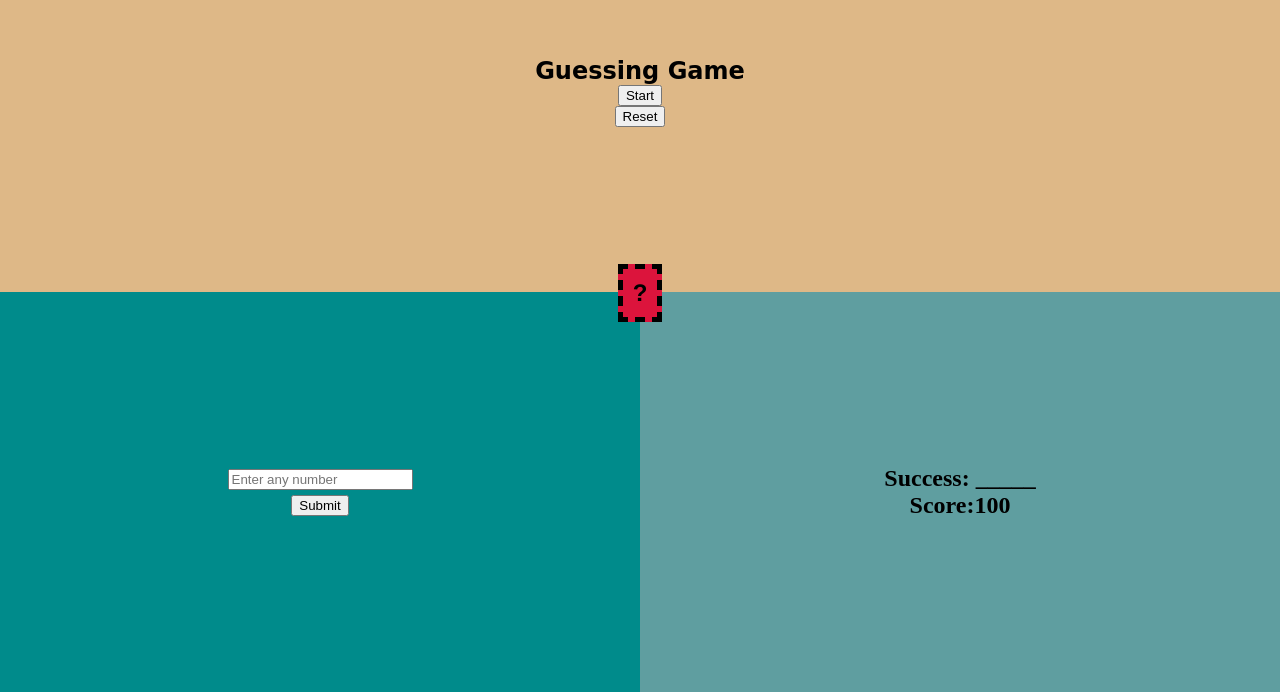
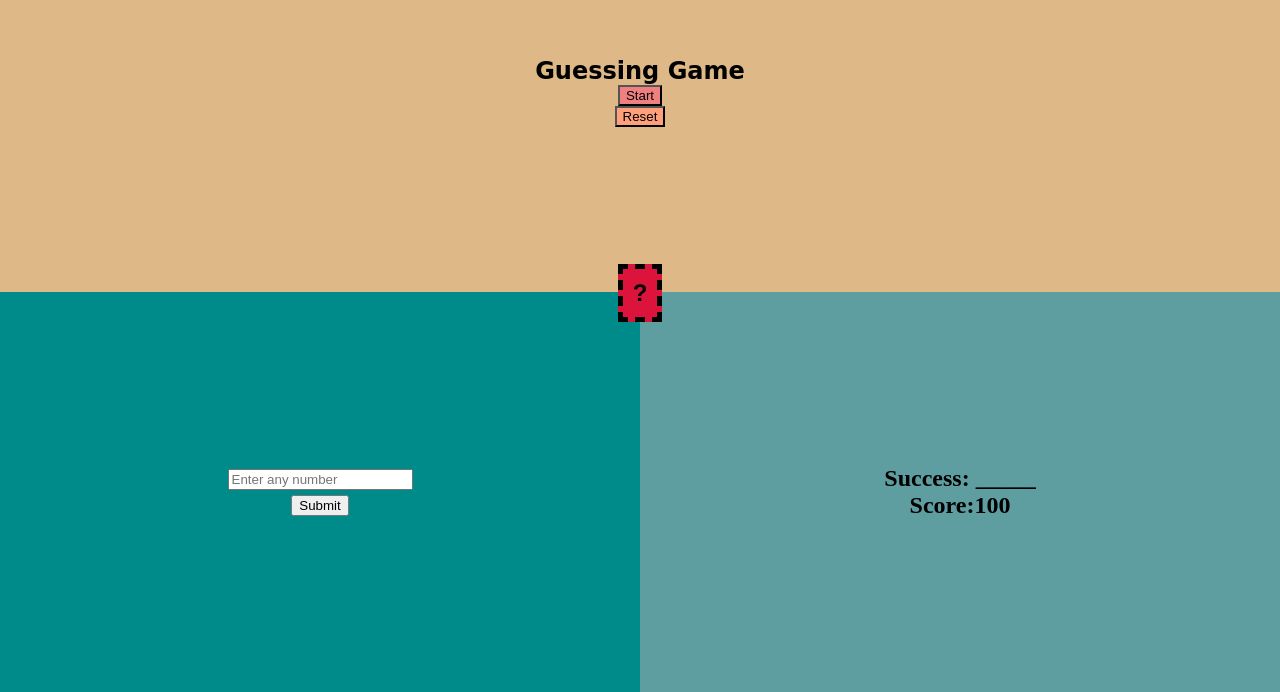
Before and after one commit to Mubeen-Abbas/Guessing-Game, a plain HTML site: page index.html in a window 1280 px wide. Shown: the part 108-800 px from the top of the page. Drawn offline with Linux system fonts and the light colour scheme.

Commit message:
Update style.css

```diff
--- a/style.css
+++ b/style.css
@@ -36,11 +36,11 @@
   gap: 5px;
 }
 .start {
-  width:auto
+  width: fit-content;
   background-color: lightcoral;
 }
 .reset {
-  width:auto
+  width: fit-content;
   background-color: lightsalmon;
 }
 .bottom_index {
```
